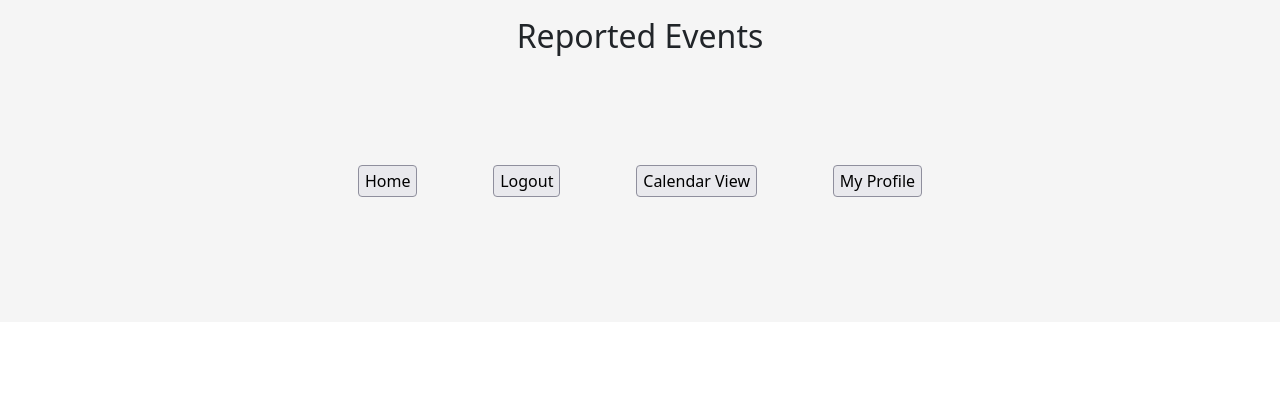
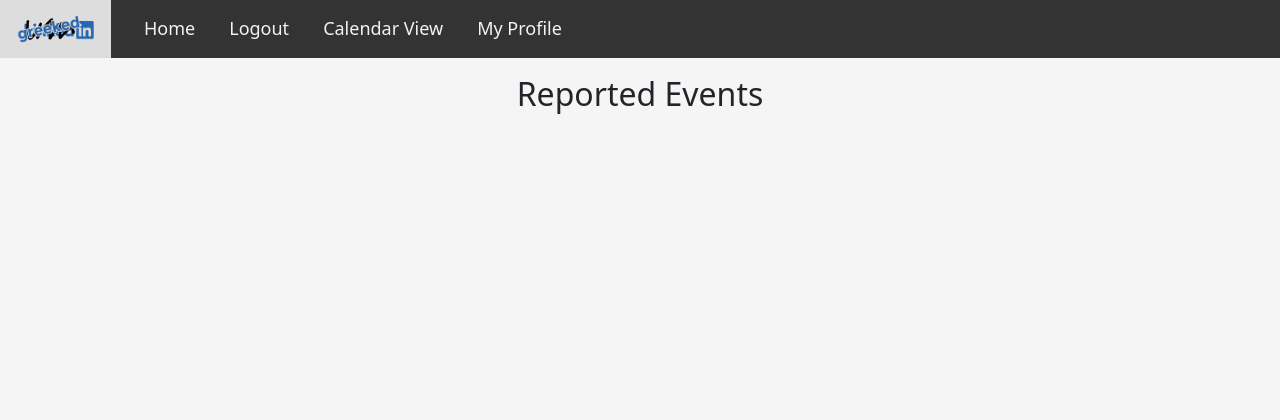
Before and after one commit to Jsouthern777/Final-Project, a Flask app: template templates/reportedContent.html in a window 1280 px wide. Shown: the top 420 px of the page. Before the commit the page ends 197 px from the top, so only its background shows below. Run offline with Flask 3, Linux system fonts and the light colour scheme; the template is opened without the code that fills it, so the values that code supplies are empty; parts of the project's set-up code (start-up, migrations or seed data) failed here and were passed over.

Commit message:
more styling stuff

```diff
--- a/static/styles/style.css
+++ b/static/styles/style.css
@@ -2,8 +2,15 @@ html, body {
     height: 100%;
     margin: 0;
     font-family: Arial, sans-serif;
+
+}
+.container{
+    background-color:  whitesmoke;
 }
 
+.reported-container{
+    padding-bottom: 1000px;
+}
 header {
     width: 100%;
     text-align: center;
@@ -58,7 +75,7 @@ float: left;
 color: #f2f2f2;
 text-align: center;
 align-items: center;
-padding: 14px 16px;
+padding: 15px 17px;
 text-decoration: none;
 font-size: 18px;
 }
--- a/templates/reportedContent.html
+++ b/templates/reportedContent.html
@@ -11,6 +11,21 @@
 </head>
 <body>
   <header>
+    <div class = "topnav">
+      <a class="navbar-brand" href="/" padding: 0>
+        <img src="/static/images/greek2.png" alt="Logo" width="77" margin="0">
+      </a>
+      <a class="nav-link" href="/">Home</a>
+      <a class="nav-link" href="/logout">Logout</a>
+      {% if current_user.is_editor() or current_user.is_admin() %}
+        <a class="nav-link" href="/add_event">Add Event</a>
+      {% endif %}
+      {% if current_user.is_authenticated and current_user.is_admin() %}
+          <a href="/report_event" class="nav-link"> Reported Events </a>
+      {% endif %}
+      <a class="nav-link" href="/calendar">Calendar View</a>
+      <a class="nav-link" href="{{ url_for('profile', user_id=current_user.id) }}">My Profile</a>
+    </div>
     <div class="container">
       {% for message in get_flashed_messages() %}
         <div class="alert alert-warning d-flex align-items-center alert-dismissible fade show">
@@ -23,7 +38,7 @@
     </div>
   </header>
   <main>
-      <div>
+      <div class="reported-container">
         <h2>Reported Events</h2>
         {% for event in events %}
           <div>
@@ -43,7 +58,7 @@
         {% endfor %}
       </div>
 
-      <div class="menu-container">
+      <!-- <div class="menu-container">
         <a href="/" class="menu-button"> Home </a>
         <a href="/logout" class="menu-button"> Logout </a>
         {% if current_user.is_editor() or current_user.is_admin() %}
@@ -54,7 +69,7 @@
         {% if current_user.is_authenticated and current_user.is_admin() %}
         <a href="/report_event" class="menu-button"> Reported Events </a>
         {% endif %}
-      </div>
+      </div> -->
   </main>
 </body>
 </html>
```
Also changed, not shown: other parts of static/styles/style.css (+41 -0 lines), templates/calendarview.html (+19 -2 lines), templates/eventforms.html (+16 -0 lines), templates/moreinfo.html (+17 -0 lines), templates/profile.html (+23 -6 lines).
